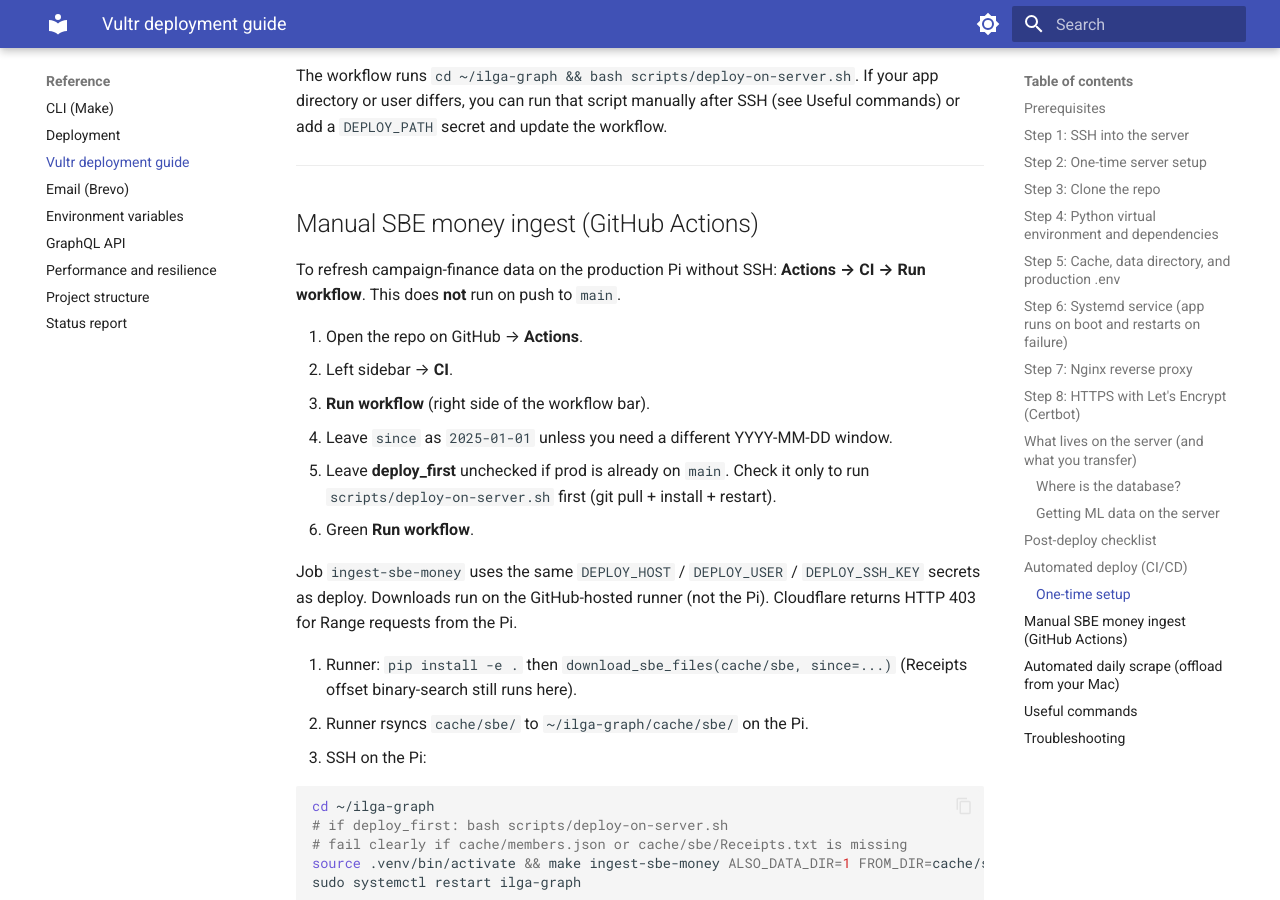
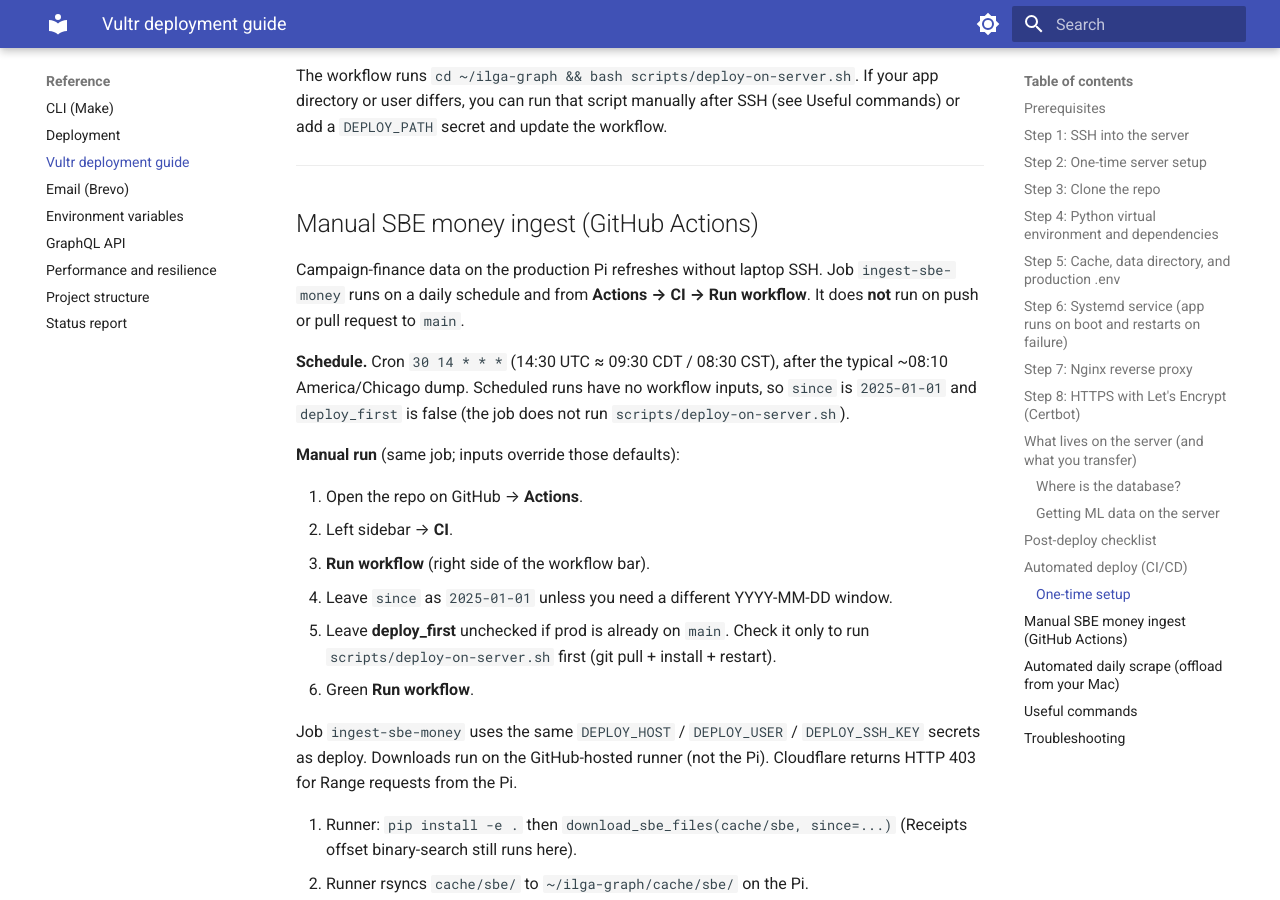
Before and after one commit to tyler-morales/ilga-graph, an MkDocs documentation site: the page built from docs/reference/vultr-deployment-guide.md, in a window 1280 px wide and 900 px high, scrolled down 9374 px. Built offline with MkDocs 1.6.1 and Material for MkDocs 9.7.7, drawn with Linux system fonts in a browser that asks for light colours; some of the changed text lies outside the part shown.

Commit message:
fix(ci): schedule daily SBE money ingest after the morning dump
workflow_dispatch still runs the same job. Scheduled runs default since
to 2025-01-01 and deploy_first to false. Push and pull_request CI is unchanged.

Co-authored-by: Tyler Morales  <tyler-morales@users.noreply.github.com>

```diff
--- a/docs/reference/vultr-deployment-guide.md
+++ b/docs/reference/vultr-deployment-guide.md
@@ -393,7 +393,11 @@ The workflow runs `cd ~/ilga-graph && bash scripts/deploy-on-server.sh`. If your
 
 ## Manual SBE money ingest (GitHub Actions)
 
-To refresh campaign-finance data on the production Pi without SSH: **Actions → CI → Run workflow**. This does **not** run on push to `main`.
+Campaign-finance data on the production Pi refreshes without laptop SSH. Job `ingest-sbe-money` runs on a daily schedule and from **Actions → CI → Run workflow**. It does **not** run on push or pull request to `main`.
+
+**Schedule.** Cron `30 14 * * *` (14:30 UTC ≈ 09:30 CDT / 08:30 CST), after the typical ~08:10 America/Chicago dump. Scheduled runs have no workflow inputs, so `since` is `2025-01-01` and `deploy_first` is false (the job does not run `scripts/deploy-on-server.sh`).
+
+**Manual run** (same job; inputs override those defaults):
 
 1. Open the repo on GitHub → **Actions**.
 2. Left sidebar → **CI**.
@@ -472,7 +476,7 @@ Adjust paths if your project lives elsewhere (e.g. `/home/YOUR_USER/ilga-graph`)
 |------|--------|
 | Restart the app | `sudo systemctl restart ilga-graph` |
 | Run scrape once (then restart) | `cd ~/ilga-graph && ./scripts/scrape-on-server.sh` |
-| SBE money ingest (no SSH) | GitHub → Actions → CI → Run workflow (`ingest-sbe-money`) |
+| SBE money ingest (no SSH) | Daily 14:30 UTC, or GitHub → Actions → CI → Run workflow (`ingest-sbe-money`) |
 | View scrape log (if cron configured) | `tail -f ~/ilga-graph/logs/scrape.log` |
 | View app logs (live) | `sudo journalctl -u ilga-graph -f` |
 | Last 80 log lines | `sudo journalctl -u ilga-graph -n 80 --no-pager` |
```
Also changed, not shown: TODOS.md (+1 -0 lines), docs/features/campaign-finance.md (+1 -1 lines), 2 other files.
